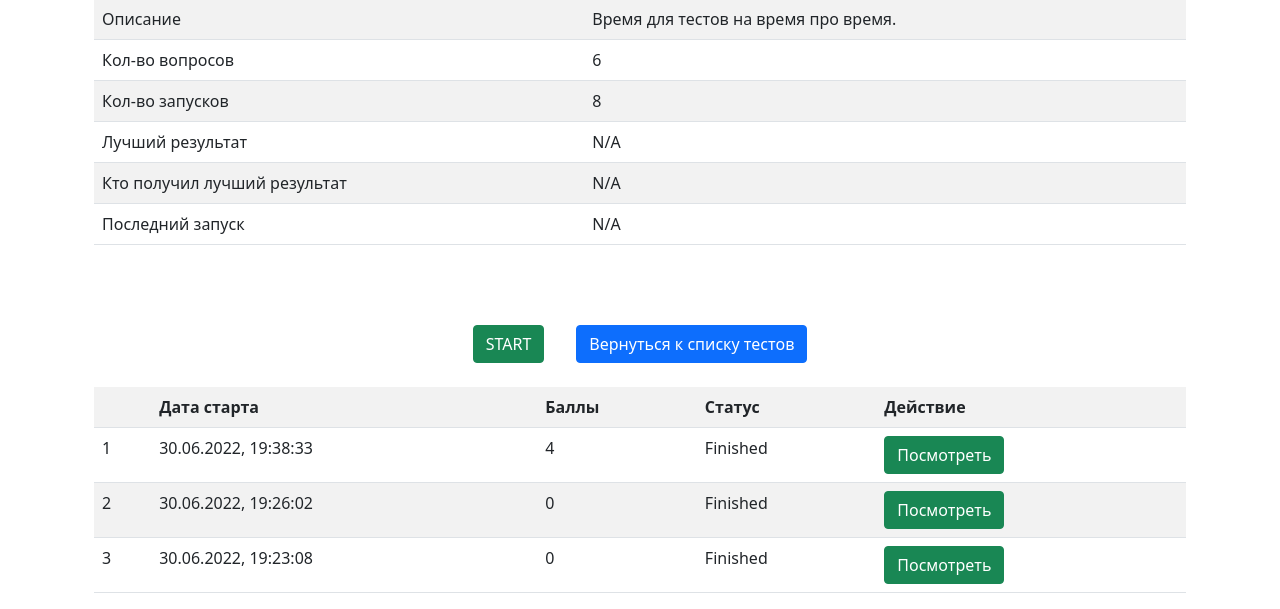
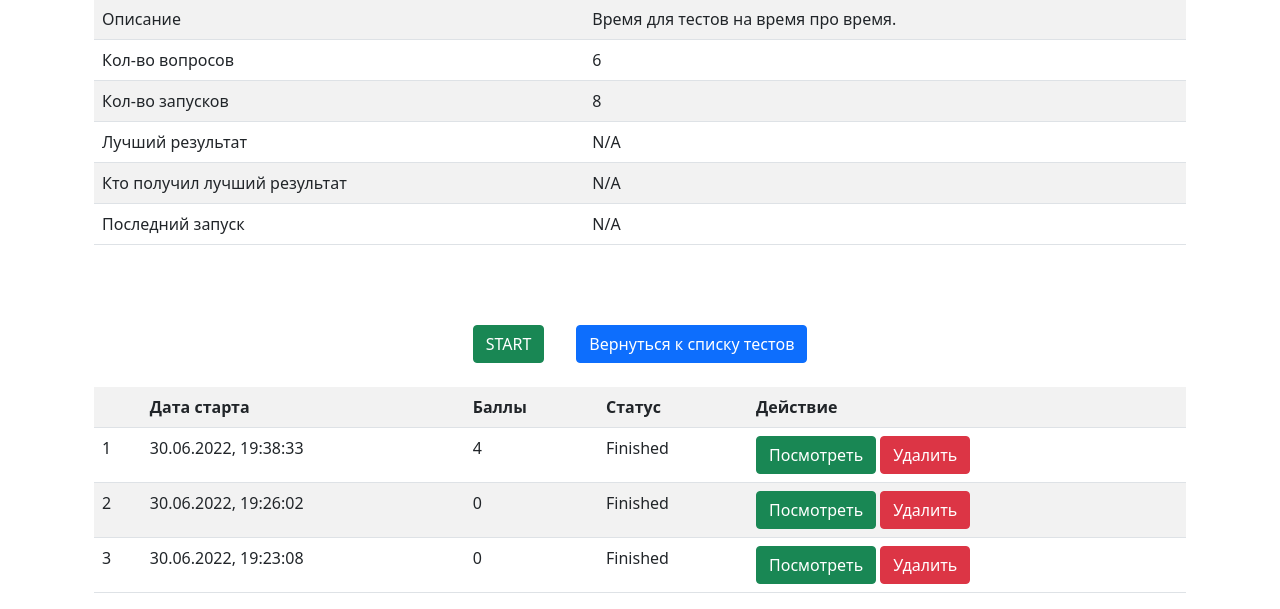
Before and after one commit to PyPro2022/DJANGO_QUIZ, a Django app: page /quiz/399a835e-457e-4f01-a07d-c307fcc38550/ in a window 1280 px wide. Shown: the part 203-812 px from the top of the page. Run offline with Django 3.2, Linux system fonts and the light colour scheme; a user stored in the database is signed in; data comes from the database, SQL or seed files in the repository; parts of the project's set-up code (start-up, migrations or seed data) failed here and were passed over; some libraries are stand-ins or nearby versions.

Commit message:
Добавил кнопочку "Удалить" на все варианты итоговой таблицы шаблона exams/details.html

```diff
--- a/quiz/templates/exams/details.html
+++ b/quiz/templates/exams/details.html
@@ -9,6 +9,12 @@
 {% endblock %}
 
 {% block content %}
+<!--служебная информация для нужд отладки-->
+<!--{{view.template_name}}<br>-->
+<!--{{view}}<br>-->
+<!--{{view.get_context_data}}<br>-->
+<!--/служебная информация для нужд отладки-->
+
     <div class="container">
         <div class="row">
             <div class="col-sm">
@@ -83,6 +89,10 @@
                             <a class="btn btn-success" href="{% url 'quiz:result_details' exam.uuid result.uuid %}">
                                 Посмотреть
                             </a>
+                            <a class="btn btn-danger" href="{% url 'quiz:result_delete' exam.uuid result.uuid %}">
+                                Удалить
+                            </a>
+
                         {% endif %}
                     </td>
                 </tr>
```
